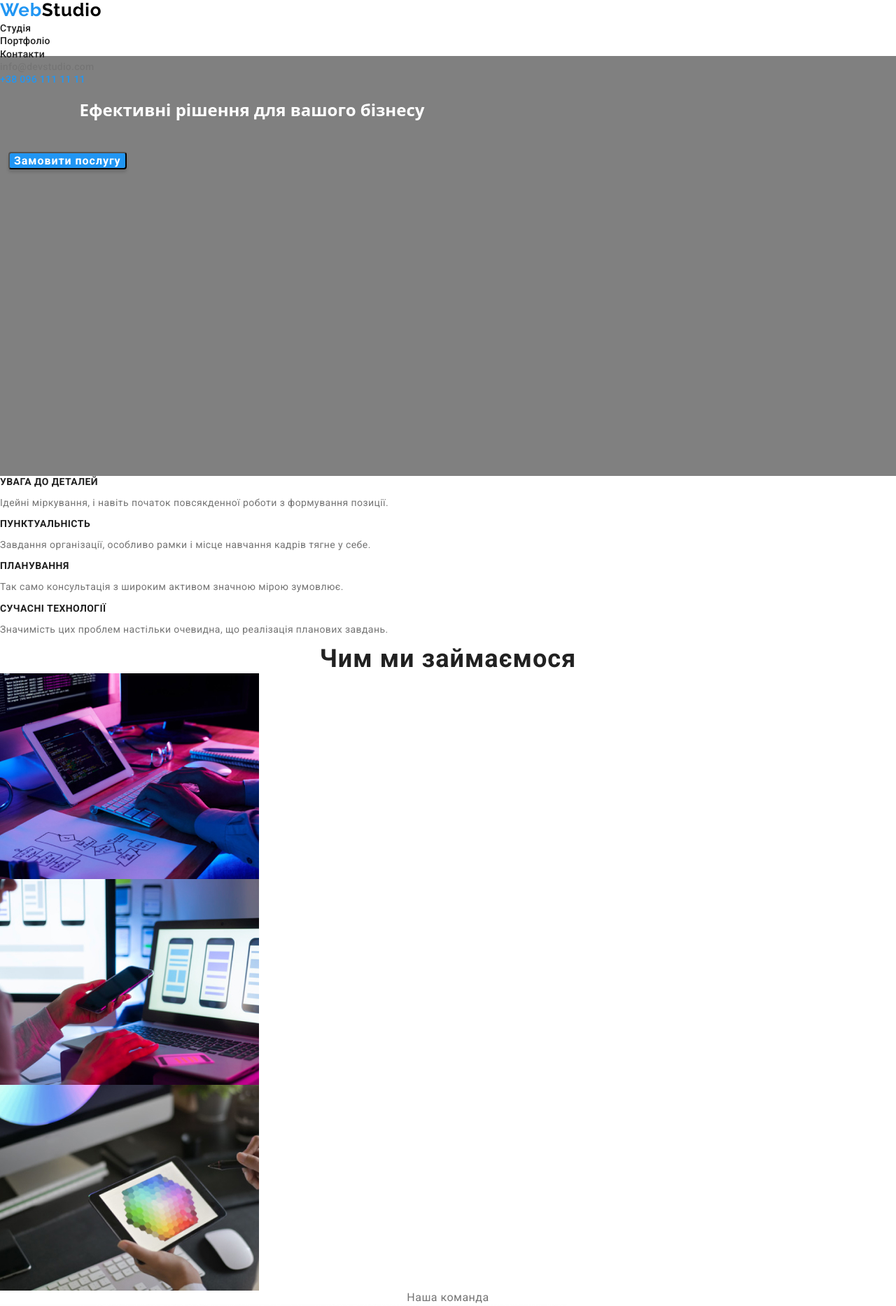
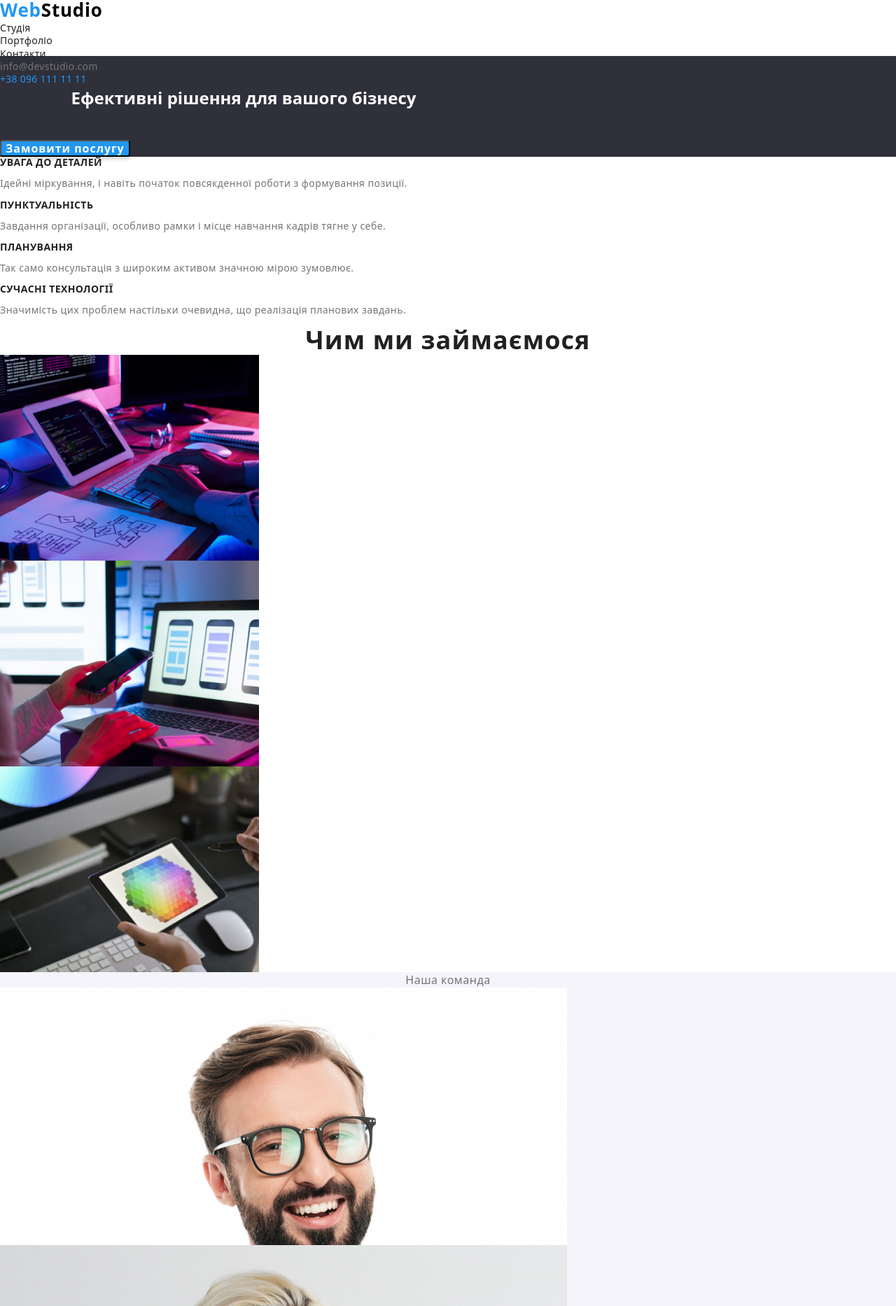
Before and after one commit to Daniil-oper/test, a plain HTML site: page index.html in a window 1280 px wide. Shown: the top 1866 px of the page at 70% size. Drawn offline with nearby package versions, Linux system fonts and the light colour scheme.

Commit message:
jkjjkj
kljj

```diff
--- a/style.css
+++ b/style.css
@@ -20,7 +20,6 @@ body{
 }
 .header-logo{
 color: var(--akcen-tcolor);
-font-family: Raleway;
 font-size: 26px;
 font-weight: 700;
 line-height: 1,38;
@@ -28,15 +27,16 @@ letter-spacing: 0.78px;
 }
 .header-studio{
 color: var(--logo-colot);
-font-family: Raleway;
 font-size: 26px;
 font-weight: 700;
 line-height: 1,38;
 letter-spacing: 0.78px;
 }
+.nav-item:hover{
+    color: var(--akcen-tcolor);
+}
 .nav-link{
 color: var(--main-text);
-font-family: Roboto;
 font-size: 14px;
 font-weight: 500;
 line-height: 1,14;
@@ -44,7 +44,6 @@ letter-spacing: 0.28px;
 }
 .nav-studia{
 color: var(--akcen-tcolor);
-font-family: Roboto;
 font-size: 14px;
 font-weight: 500;
 line-height: 1,14;
@@ -52,7 +51,6 @@ letter-spacing: 0.28px;
 }
 .header-link{
 color: var(--akcen-tcolor);
-font-family: Roboto;
 font-size: 14px;
 font-weight: 500;
 line-height: 1,14;
@@ -60,11 +58,13 @@ letter-spacing: 0.28px;
 }
 .header-linke{
 color: var(--et-textcolor);
-font-family: Roboto;
 font-size: 14px;
 font-weight: 500;
 line-height: 1,14;
 letter-spacing: 0.28px;
+}
+.div-box{
+    background-color: var(--footer-background);
 }
 .main-text{
 color: var(--title-color);
@@ -83,17 +83,17 @@ box-shadow: 0px 4px 4px 0px rgba(0, 0, 0, 0.15);
 .button-text{
 color: var(--title-color);
 text-align: center;
-font-family: Roboto;
 font-size: 16px;
 font-weight: 700;
 line-height: 1,875;
 letter-spacing: 0.96px;
 }
+.sect{
+    background-color: var(--title-color);
+}
 .sect-text{
 color: var(--main-text);
-font-family: Roboto;
 font-size: 14px;
-font-style: normal;
 font-weight: 700;
 line-height: 1,14;
 letter-spacing: 0.42px;
@@ -101,9 +101,7 @@ text-transform: uppercase;
 }
 .sect-mintext{
 color: var(--et-textcolor);
-font-family: Roboto;
 font-size: 14px;
-font-style: normal;
 font-weight: 400;
 line-height: 1,71;
 letter-spacing: 0.42px;
@@ -111,9 +109,7 @@ letter-spacing: 0.42px;
 .sect-h2{
 color: var(--main-text);
 text-align: center;
-font-family: Roboto;
 font-size: 36px;
-font-style: normal;
 font-weight: 700;
 line-height: 1,16;
 letter-spacing: 1.08px;
@@ -123,12 +119,13 @@ width: 370px;
 height: 294px;
 flex-shrink: 0;
 }
+.uns{
+    background-color: var(--tim-background);
+}
 .uns-tim{
 color: var(--main-text);
 text-align: center;
-font-family: Roboto;
 font-size: 36px;
-font-style: normal;
 font-weight: 700;
 line-height: 1,16;
 letter-spacing: 1.08px;
@@ -141,53 +138,31 @@ flex-shrink: 0;
 .uns-text{
 color: var(--main-text);
 text-align: center;
-font-family: Roboto;
 font-size: 16px;
-font-style: normal;
 font-weight: 500;
 line-height: 1,1875;
 letter-spacing: 0.48px;
 }
 .footer-map{
 color: var(--title-color);
-font-family: Roboto;
 font-size: 14px;
-font-style: normal;
 font-weight: 400;
 line-height: 1,71;
 letter-spacing: 0.42px;
 }
 .footer-gamil{
 color: rgba(255, 255, 255, 0.60);
-font-family: Roboto;
 font-size: 14px;
-font-style: normal;
 font-weight: 400;
 line-height: 1,71;
 letter-spacing: 0.42px;
 }
 .footer-num{
 color: rgba(255, 255, 255, 0.60);
-font-family: Roboto;
 font-size: 14px;
-font-style: normal;
 font-weight: 400;
 line-height: 1,71;
 letter-spacing: 0.42px;
-}
-.nav-link:hover{
-    color: var(--akcen-tcolor);
-}
-.div-box{
-width: 1600px;
-height: 600px;
-background-color: gray;
-border: 2px solid gray;
-padding-top: 15px;
-padding-left: 10px;
-padding-right: 30px;
-padding-bottom: 20px;
-
 }
 
 .div-header{
@@ -199,10 +174,11 @@ background-color: var(--title-color);
 .uns-tim{
 color: var(--et-textcolor);
 text-align: center;
-font-family: Roboto;
 font-size: 16px;
-font-style: normal;
 font-weight: 400;
 line-height: normal;
 letter-spacing: 0.48px;
 }
+.footer{
+    background-color: var(--footer-background);
+}
```
